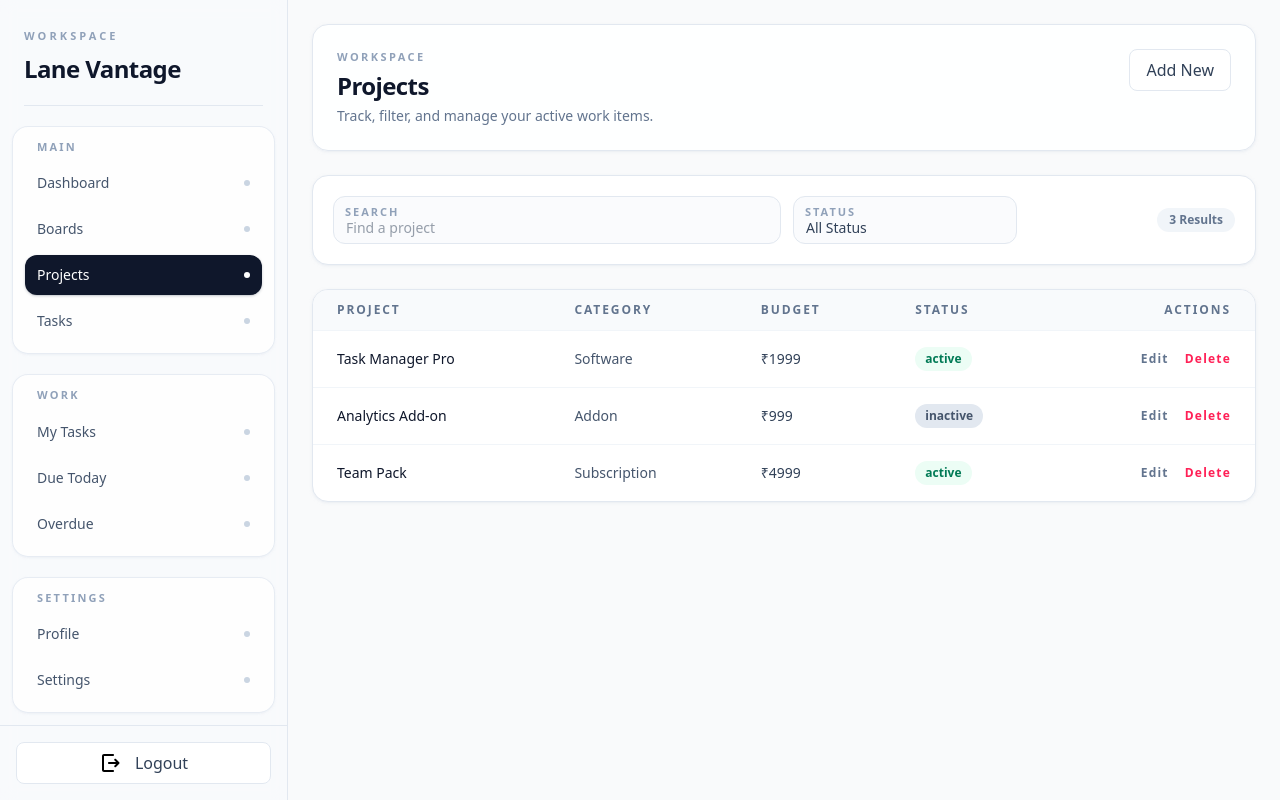
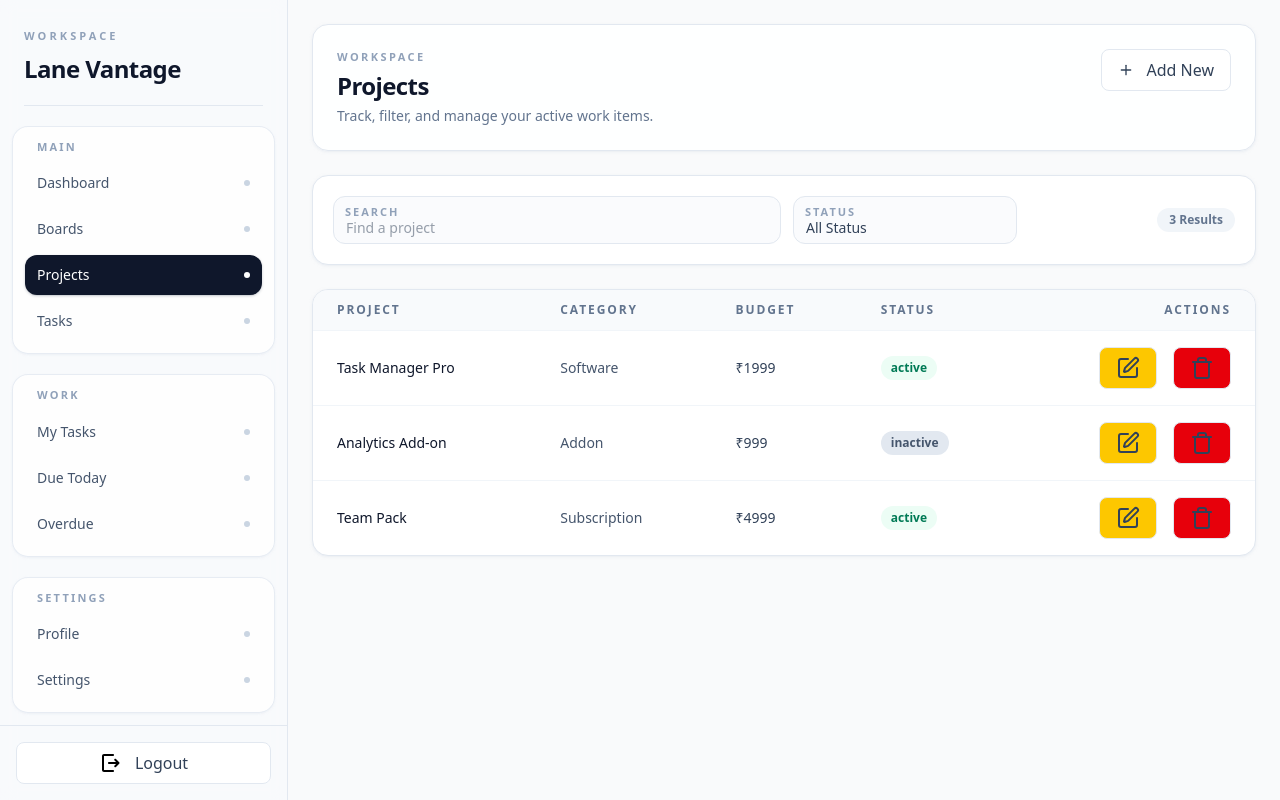
Before and after one commit to 4606-raj/lane-vantage-frontend, a Vue app: page /projects in a window 1280 px wide. Built offline with nearby package versions, Linux system fonts and the light colour scheme; sample sign-in values are in the browser's storage.

Commit message:
lucid-icons

```diff
--- a/package.json
+++ b/package.json
@@ -18,6 +18,7 @@
   "dependencies": {
     "@tailwindcss/vite": "^4.1.18",
     "axios": "^1.13.4",
+    "lucide-vue-next": "^0.576.0",
     "pinia": "^3.0.4",
     "tailwindcss": "^4.1.18",
     "vue": "^3.5.26",
--- a/src/components/ui/form/Button.vue
+++ b/src/components/ui/form/Button.vue
@@ -4,7 +4,7 @@
     <button
       :type="type"
       :disabled="uiStore.buttonLoading || disabled"
-      class="flex items-center gap-3 rounded-lg bg-gray-900 py-2 px-4 text-center align-middle text-white shadow-md shadow-gray-900/10 transition-all hover:shadow-lg hover:shadow-gray-900/20 focus:opacity-[0.85] focus:shadow-none active:opacity-[0.85] active:shadow-none disabled:pointer-events-none disabled:opacity-50 disabled:shadow-none cursor-pointer justify-center border border-slate-200 !bg-white !text-slate-700 shadow-none hover:!bg-slate-50"
+      class="flex items-center gap-3 rounded-lg bg-gray-900 py-2 px-4 text-center align-middle text-white shadow-md shadow-gray-900/10 transition-all hover:shadow-lg hover:shadow-gray-900/20 focus:opacity-[0.85] focus:shadow-none active:opacity-[0.85] active:shadow-none disabled:pointer-events-none disabled:opacity-50 disabled:shadow-none cursor-pointer justify-center border border-slate-200 bg-white !text-slate-700 shadow-none hover:bg-slate-50"
       :class="uiStore.buttonLoading || disabled
         ? 'bg-gray-300 text-gray-500 cursor-not-allowed'
         : ''"
--- a/src/views/projects/List.vue
+++ b/src/views/projects/List.vue
@@ -17,6 +17,7 @@
         <Button
           @click="() => {}"
         >
+          <Plus class="w-4 h-4" />
           Add New
         </Button>
       </div>
@@ -118,19 +119,20 @@
 
               <td class="px-6 py-4 text-right">
                 <div class="flex justify-end gap-4 text-xs font-semibold uppercase tracking-[0.1em]">
-                  <button
-                    class="text-slate-500 transition hover:text-slate-900"
-                    @click="$router.push({ name: 'product-edit', params: { id: product.id } })"
+                  <Button
+                  class="!bg-yellow-400"
+                    :onclick="() => $router.push({ name: 'product-edit', params: { id: product.id } })"
                   >
-                    Edit
-                  </button>
+                    <Edit />
+                  </Button>
 
-                  <button
-                    class="text-rose-500 transition hover:text-rose-700"
-                    @click="remove(product.id)"
+                  <Button
+                  class="!bg-red-600"
+                    :onclick="() => remove(product.id)"
                   >
-                    Delete
-                  </button>
+                  <Trash />
+                </Button>
+
                 </div>
               </td>
             </tr>
@@ -150,6 +152,7 @@
 
 <script setup lang="ts">
 import Button from '@/components/ui/form/Button.vue'
+import { Edit, Plus, Trash } from 'lucide-vue-next'
 import { ref, computed } from 'vue'
 
 interface Product {
```
Also changed, not shown: 2 other files (tests, documents, lock files or other folders).
